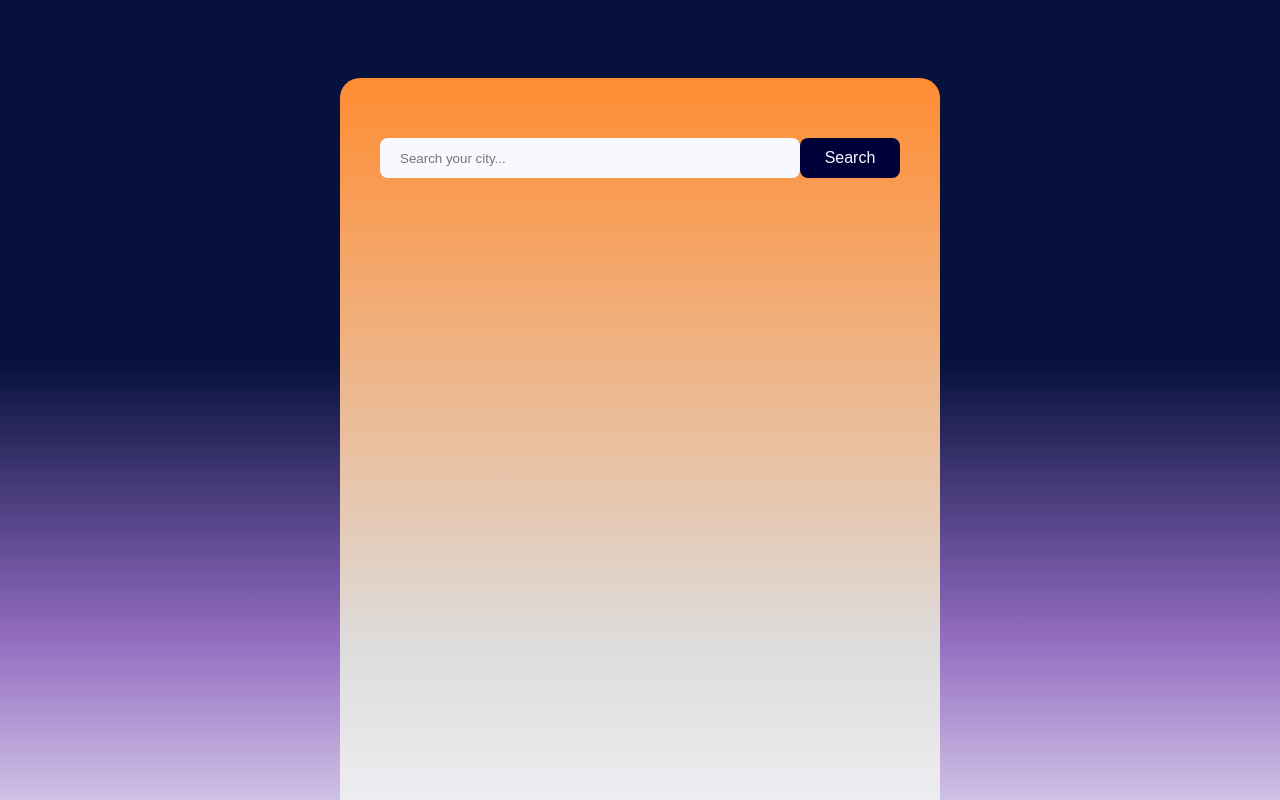
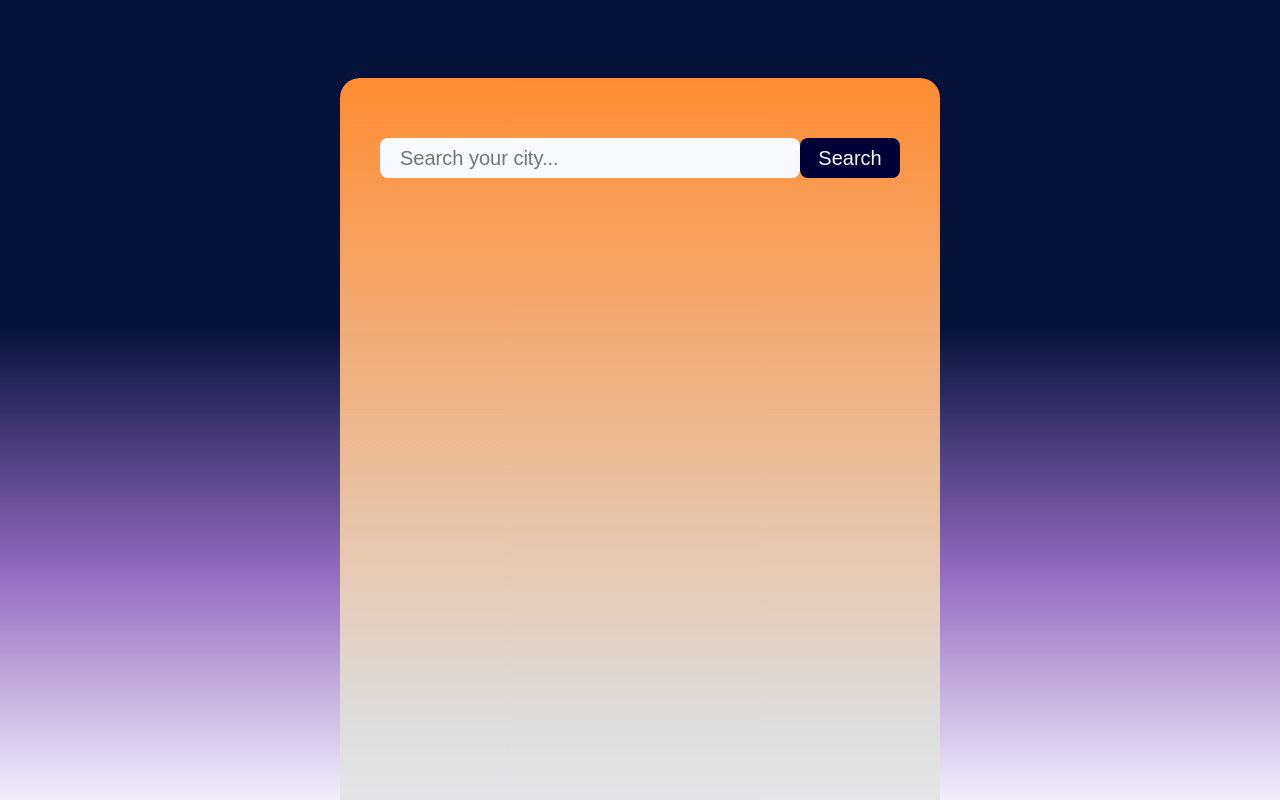
Before and after one commit to LudmilaZhuleha/weather, a plain HTML site: page index.html in a window 1280 px wide. Shown: the top 800 px of the page. Drawn offline with Linux system fonts and the light colour scheme.

Commit message:
adjusted some styles

```diff
--- a/styles/style.css
+++ b/styles/style.css
@@ -3,12 +3,12 @@ body {
     justify-content: center;
     box-sizing: border-box;
     background: linear-gradient(#06113C 40%, #916BBF, ghostwhite);
-    height: auto;
+    height: 100vh;
 }
 .main {
     background: linear-gradient(#FF8C32, #DDDDDD 70%, ghostwhite);
     width: 600px;
-    height: 800px;
+    height: 900px;
     margin-top: 70px;
     padding-top: 20px;
     border-radius: 20px;
@@ -28,12 +28,13 @@ body {
     background-color: ghostwhite;
     color: #000039;
     border-radius: 8px;
+    font-size: 20px;
 }
 .btn-search {
     width: 100px;
     background-color: #000039FF;
     color: ghostwhite;
-    font-size: 16px;
+    font-size: 20px;
     border: none;
     border-radius: 8px;
     height: 40px;
```
